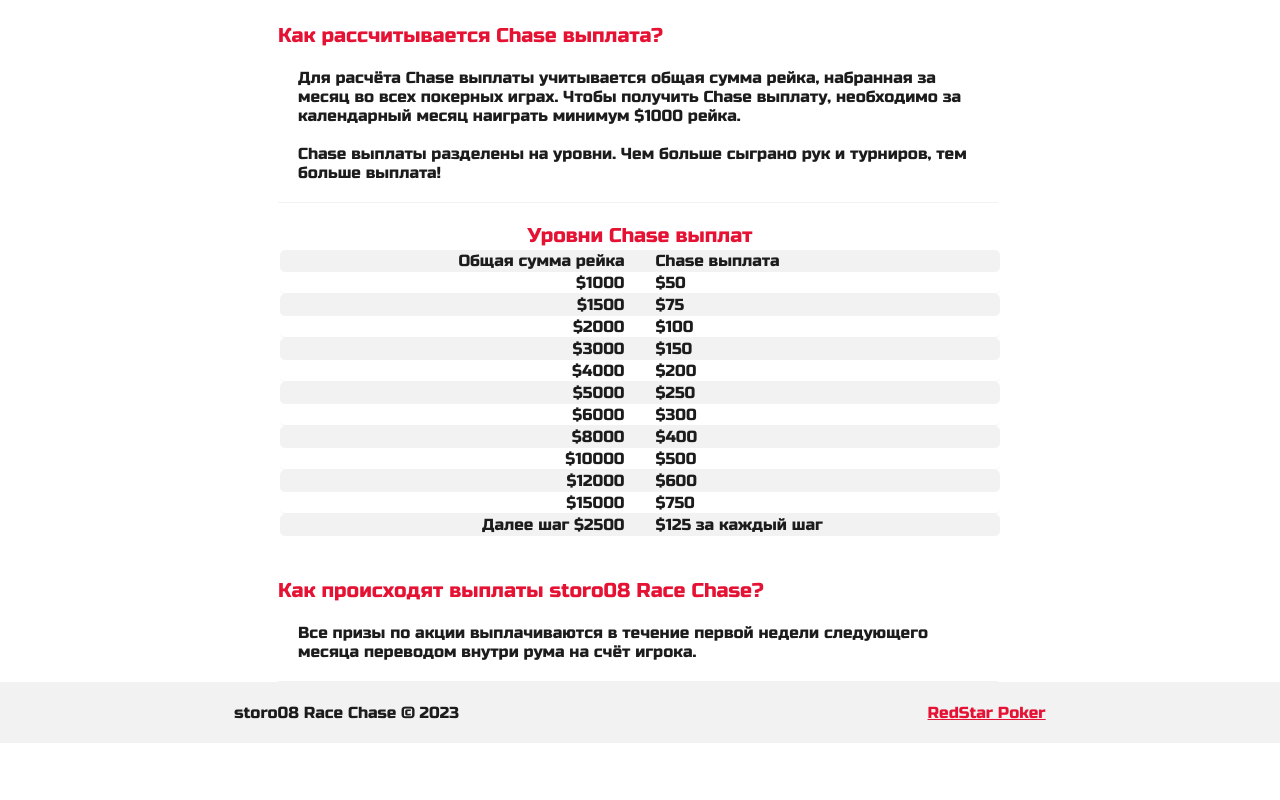
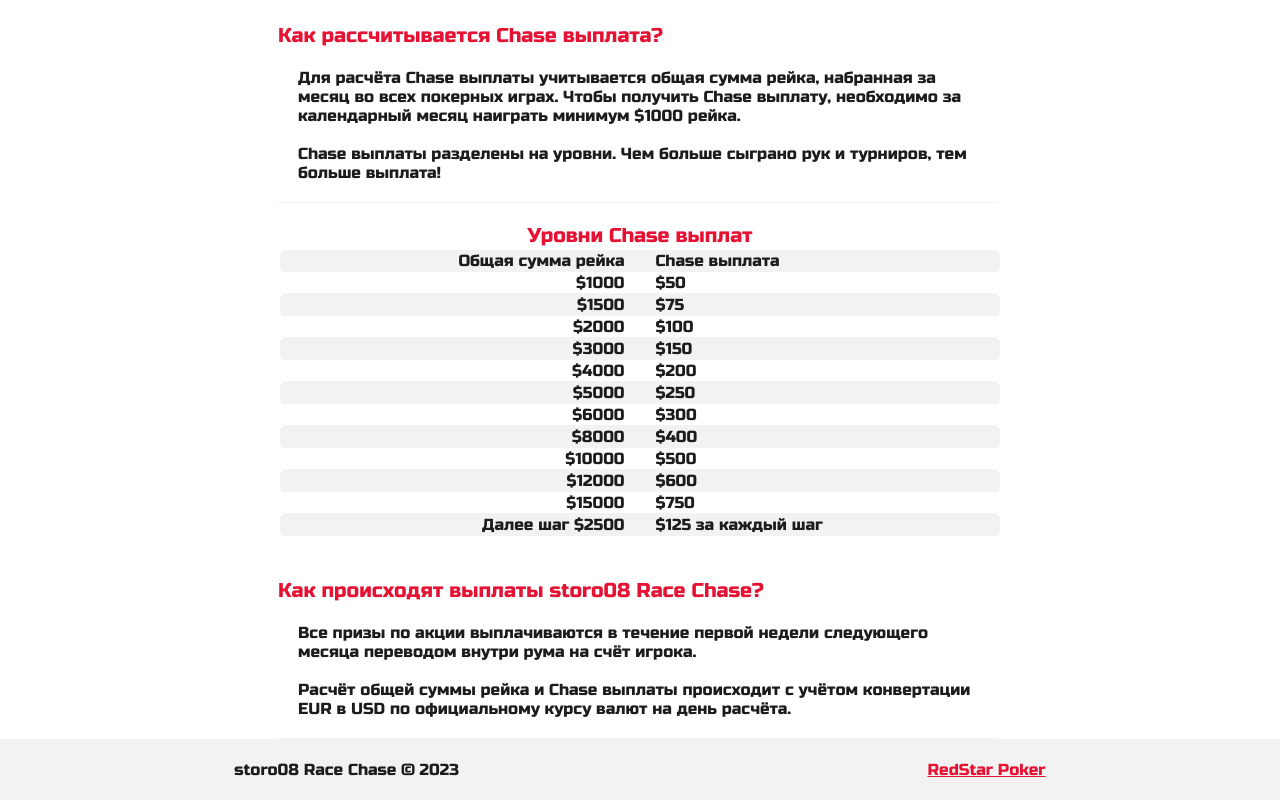
Before and after one commit to mshns/storo08-chase, a plain HTML site: page index.html in a window 1280 px wide. Shown: the part 599-1399 px from the top of the page. Before the commit the page ends 1342 px from the top, so only its background shows below. Drawn offline with Linux system fonts and the light colour scheme.

Commit message:
feat: add readme content

```diff
--- a/index.html
+++ b/index.html
@@ -138,6 +138,9 @@
       <p class="about">
         Все призы по акции выплачиваются в течение первой недели следующего
         месяца переводом внутри рума на счёт игрока.
+        <br /><br />
+        Расчёт общей суммы рейка и Chase выплаты происходит с учётом конвертации
+        EUR в USD по официальному курсу валют на день расчёта.
       </p>
     </main>
 
```
Also changed, not shown: 1 other file.
